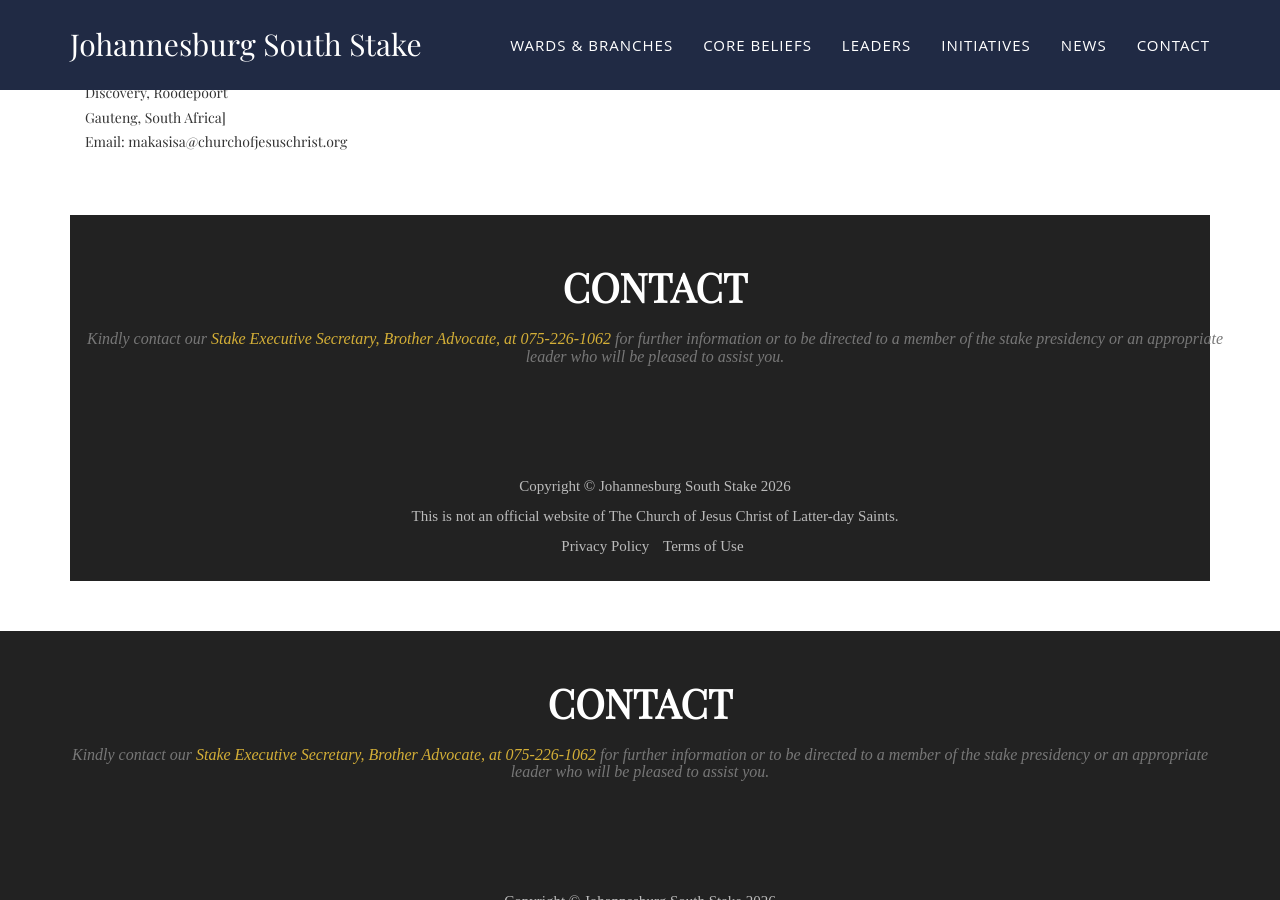
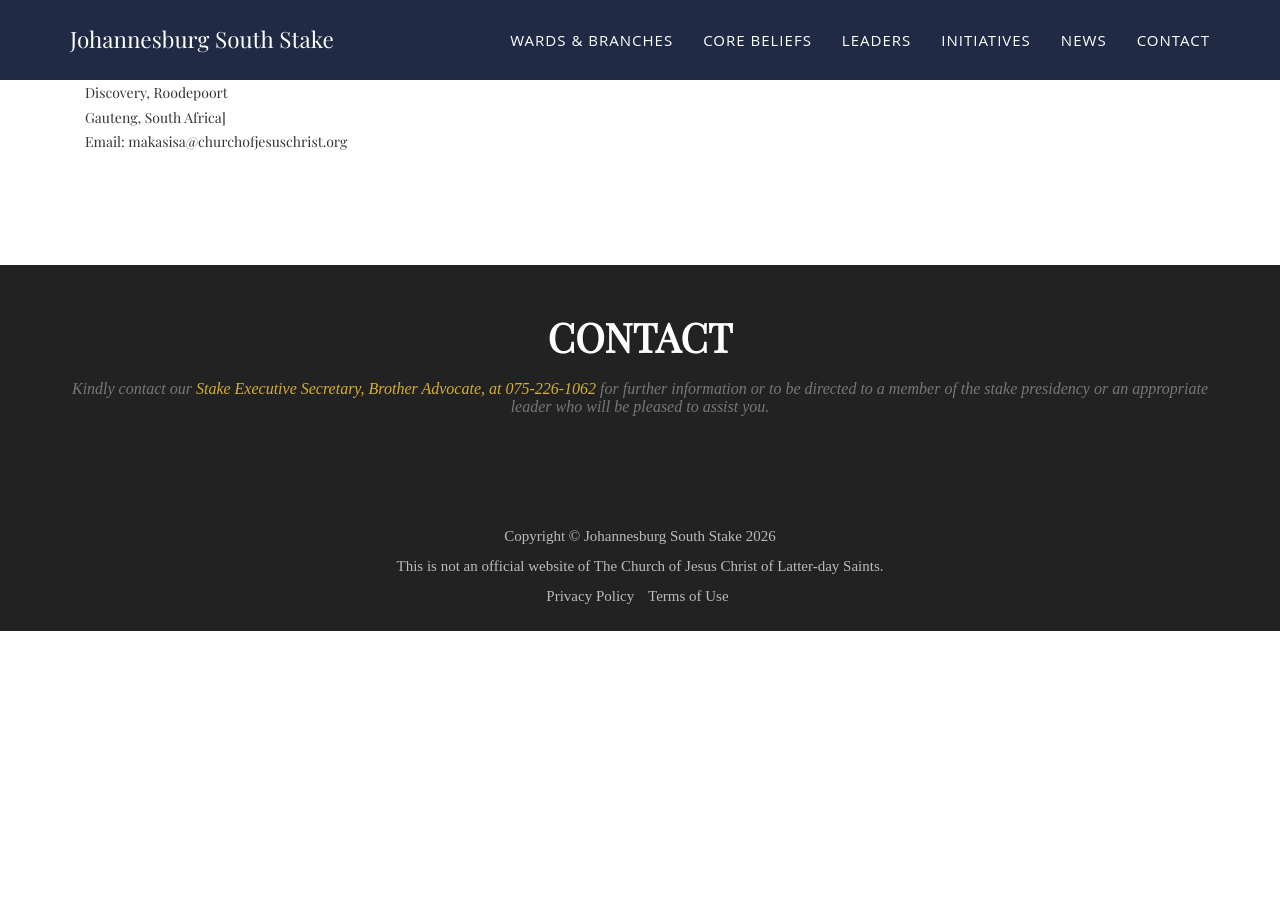
Before and after one commit to jhbsouthstake/jhbsouthstake.github.io, a Jekyll site: the page built from terms-of-use.html, in a window 1280 px wide and 900 px high, scrolled down 1238 px. Built offline with Jekyll 4.4.1, drawn with Linux system fonts in a browser that asks for light colours; some web fonts are replaced; after the commit the page ends 1869 px from its top, so only the background shows below that.

```diff
--- a/_includes/footer.html
+++ b/_includes/footer.html
@@ -19,7 +19,7 @@
             </div>
             <div class="row">
                 <ul class="list-inline quicklinks">
-                    <li><a href="/privacy-policy.html" ><span style="color:#bbb;">Privacy Policy</span></a>
+                    <li><a href="{{ "/privacy-policy.html" | relative_url }}" ><span style="color:#bbb;">Privacy Policy</span></a>
                     </li>
                     <li><a href="{{ "/terms-of-use.html" | relative_url }}" ><span style="color:#bbb;">Terms of Use</span></a>
                     </li>
--- a/terms-of-use.html
+++ b/terms-of-use.html
@@ -3,17 +3,6 @@
 title: Terms of Use
 permalink: /terms-of-use.html
 ---
-
-<!DOCTYPE html>
-<html>
-
-  {% include head.html %}
-
-
-    <body id="page-top" class="index">
-
-
-    {% include navbar.html %}
     <section id="terms">
     <div class="container">
 
@@ -67,10 +56,3 @@
 
     </div>
     </section>
-    {% include contact.html %}
-    {% include footer.html %}
-    {% include js.html %}
-
-
-    </body>
-</html>
```
